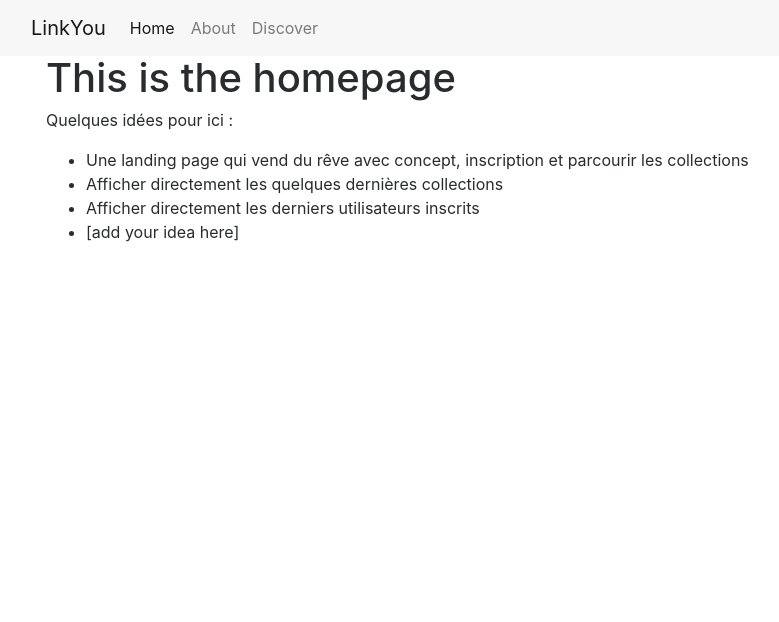
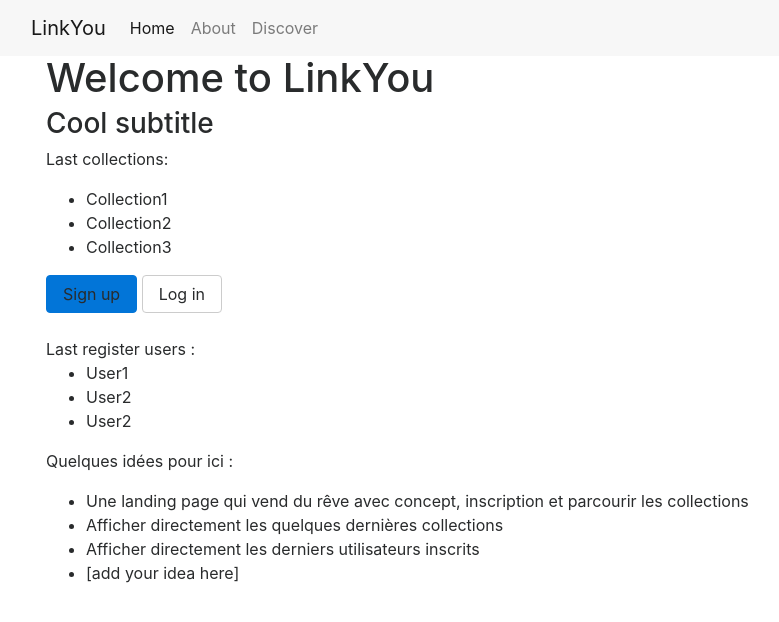
Before and after one commit to HE-Arc/LinkYou, a Django app: page / in a window 1280 px wide. Shown: the top 622 px of the page, without its empty margins (54-833 px from the left). Run offline with Django 3.2, Linux system fonts and the light colour scheme; some libraries are stand-ins or nearby versions.

Commit message:
home page login page logout page

```diff
--- a/LinkYou/settings.py
+++ b/LinkYou/settings.py
@@ -123,3 +123,7 @@ USE_TZ = True
 # https://docs.djangoproject.com/en/1.10/howto/static-files/
 
 STATIC_URL = '/static/'
+
+
+
+LOGIN_REDIRECT_URL='home'
--- a/linkyouapp/templates/home.html
+++ b/linkyouapp/templates/home.html
@@ -5,9 +5,30 @@
 
 <div class="container">
   <div class="col-md-12">
-    <h1>This is the homepage</h1>
+    <h1>Welcome to LinkYou</h1>
+    <h3>Cool subtitle</h3>
 
 
+    <p>
+      Last collections:
+      <ul>
+        <li>Collection1 </li>
+        <li>Collection2</li>
+        <li>Collection3</li>
+      </ul>
+
+      <a type="button" class="btn btn-primary">Sign up</a>
+      <a href="{% url 'login' %}" type="button" class="btn btn-secondary">Log in</a>
+      <br/>
+      <br/>
+
+      Last register users :
+      <ul>
+        <li>User1</li>
+        <li>User2</li>
+        <li>User2</li>
+      </ul>
+    </p>
     <p>
       Quelques idées pour ici :
     </p>
@@ -19,6 +40,8 @@
       <li>[add your idea here]</li>
     </ul>
 
+
+
   </div>
 </div>
 
--- a/linkyouapp/urls.py
+++ b/linkyouapp/urls.py
@@ -1,7 +1,10 @@
 from django.conf.urls import url
 from . import views
+from django.contrib.auth import views as auth_views
 
 urlpatterns = [
+    url(r'^login', auth_views.login, name='login'),
+    url(r'^logout', auth_views.logout, name='logout'),
     url(r'^about', views.About.as_view(), name='about'),            # The about page
     url(r'^discover', views.Discover.as_view(), name='discover'),   # The discover collections page
     url(r'^', views.Home.as_view(), name='home'),                   # The homepage
```
Also changed, not shown: linkyouapp/templates/registration/logged_out.html (added, +9 -0 lines), linkyouapp/templates/registration/login.html (added, +13 -0 lines).
